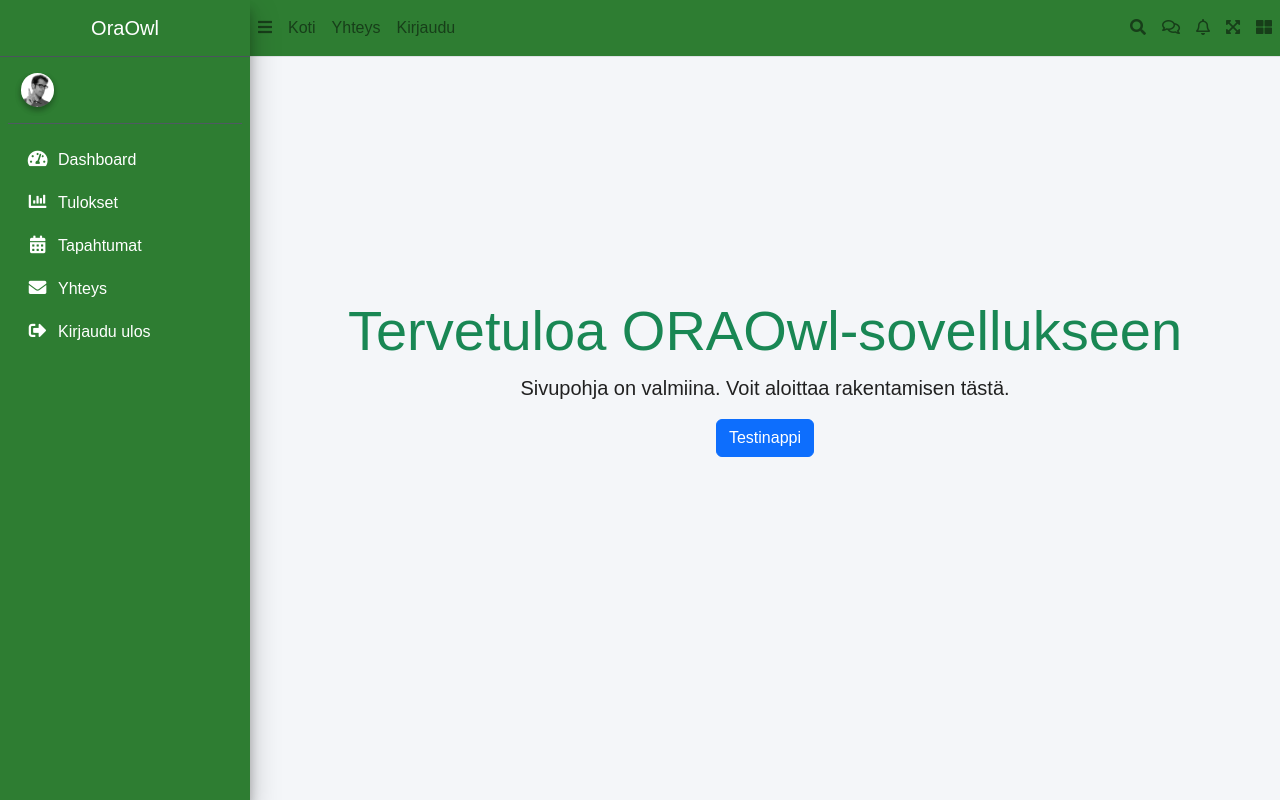
After one commit to jounikivi/oraowl, a Django app: template oraw_app/templates/oraw_app/events.html in a window 1280 px wide. The commit adds this page. Run offline with Django 5.2, Linux system fonts and the light colour scheme; the template is opened without the code that fills it, so the values that code supplies are empty; style sheets or scripts are compiled from the project's sources; some libraries are stand-ins or nearby versions.

Commit message:
linkien toiminta päivitys

```diff
--- /dev/null
+++ b/oraw_app/templates/oraw_app/events.html
@@ -0,0 +1,11 @@
+{% extends "oraw_app/base.html" %}
+
+{% block content %}
+<div class="container d-flex justify-content-center align-items-center" style="height: 80vh;">
+    <div class="text-center">
+        <h1 class="display-4 text-success">Tervetuloa ORAOwl-sovellukseen</h1>
+        <p class="lead">Sivupohja on valmiina. Voit aloittaa rakentamisen tästä.</p>
+        <button class="btn btn-primary">Testinappi</button>
+    </div>
+</div>
+{% endblock %}
--- a/oraw_app/templates/oraw_app/partials/navbar.html
+++ b/oraw_app/templates/oraw_app/partials/navbar.html
@@ -12,10 +12,10 @@
   <!-- KESKIOSA: linkit -->
   <ul class="navbar-nav mr-auto">
     <li class="nav-item">
-      <a href="#" class="nav-link">Koti</a>
+      <a href="{% url 'home' %}" class="nav-link">Koti</a>
     </li>
      <li class="nav-item">
-      <a href="#" class="nav-link">Yhteys</a>
+      <a href=" {% url 'contact' %}" class="nav-link">Yhteys</a>
     </li>
     <li class="nav-item">
       <a href="#" class="nav-link">Kirjaudu</a>
--- a/oraw_app/templates/oraw_app/partials/sidebar.html
+++ b/oraw_app/templates/oraw_app/partials/sidebar.html
@@ -35,7 +35,7 @@
 
         <!-- Tulokset -->
         <li class="nav-item">
-          <a href="#" class="nav-link text-white">
+          <a href="{% url 'results' %}" class="nav-link text-white">
             <i class="nav-icon fas fa-chart-bar"></i>
             <p>Tulokset</p>
           </a>
@@ -43,7 +43,7 @@
 
         <!-- Tapahtumat -->
         <li class="nav-item">
-          <a href="#" class="nav-link text-white">
+          <a href="{% url 'events' %}" class="nav-link text-white">
             <i class="nav-icon fas fa-calendar-alt"></i>
             <p>Tapahtumat</p>
           </a>
@@ -51,7 +51,7 @@
 
         <!-- Yhteystiedot -->
         <li class="nav-item">
-          <a href="#" class="nav-link text-white">
+          <a href="{% url 'contact' %}" class="nav-link text-white">
             <i class="nav-icon fas fa-envelope"></i>
             <p>Yhteys</p>
           </a>
```
Also changed, not shown: oraw_app/templates/oraw_app/contact.html (added, +11 -0 lines), oraw_app/templates/oraw_app/results.html (added, +11 -0 lines).
